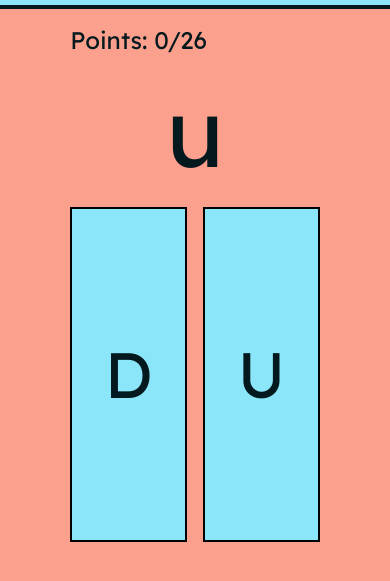
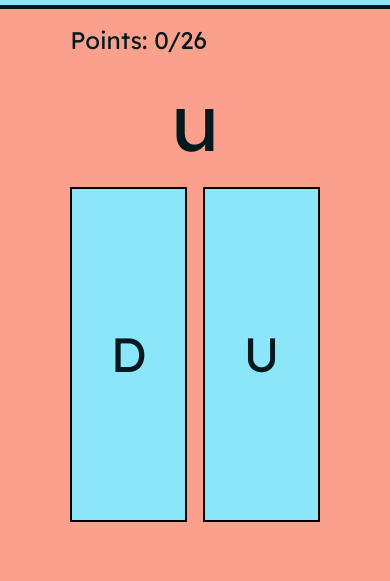
Before and after one commit to aberg07/alphabet-challenge, a plain HTML site: page index.html in a window 390 px wide. Both pictures are taken after a click on the button "Easy". Shown: the part 123-704 px from the top of the page. Drawn offline with nearby package versions, Linux system fonts and the light colour scheme.

Commit message:
Further tablet optimization App just had its first trial run. In accordance with the results, slight tweaks were made to optimize the app's display for the iPad model that was used.

```diff
--- a/CSS/styles.css
+++ b/CSS/styles.css
@@ -84,7 +84,7 @@ button:active {
 }
 
 #question {
-    font-size: 6rem;
+    font-size: 5rem;
     text-align: center;
 }
 
@@ -107,7 +107,7 @@ button:active {
 }
 
 .input button {
-    font-size: 4rem;
+    font-size: 3rem;
 }
 
 .screen {
```
Also changed, not shown: index.html (+0 -5 lines).
